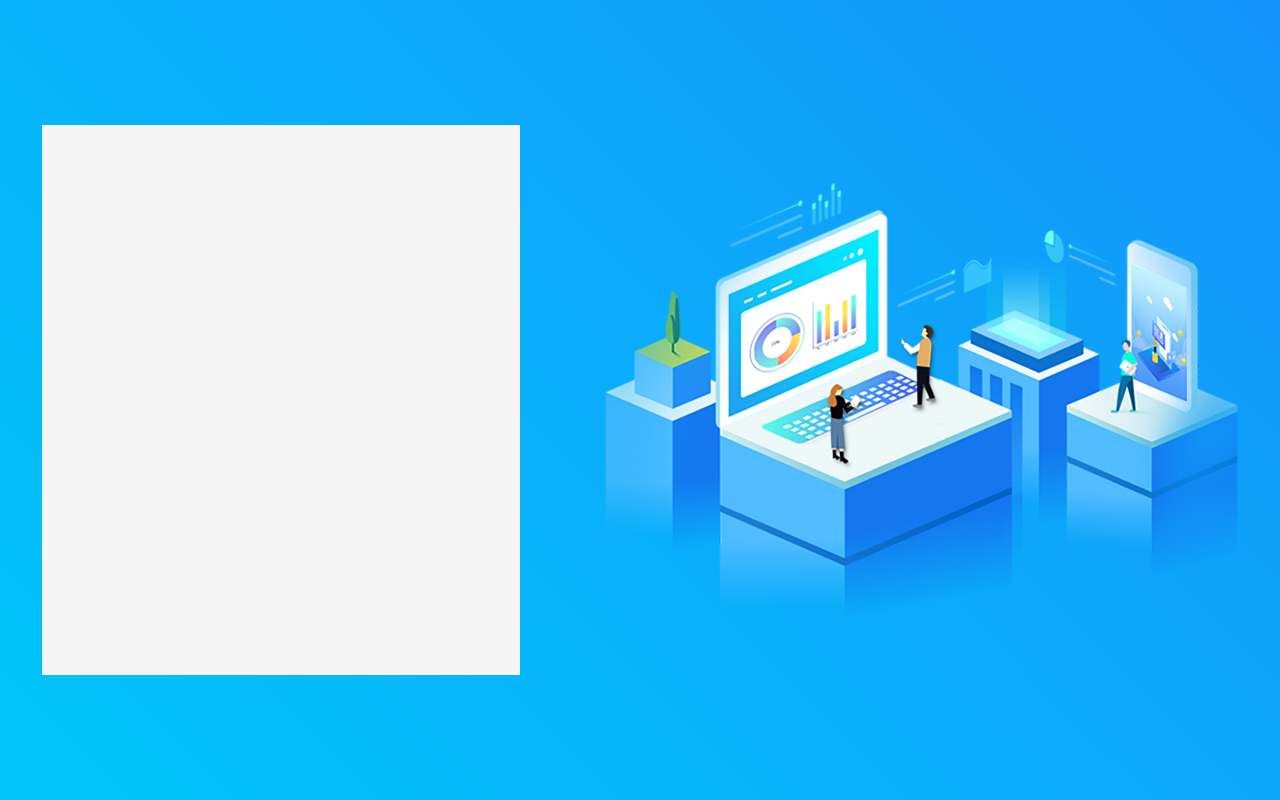
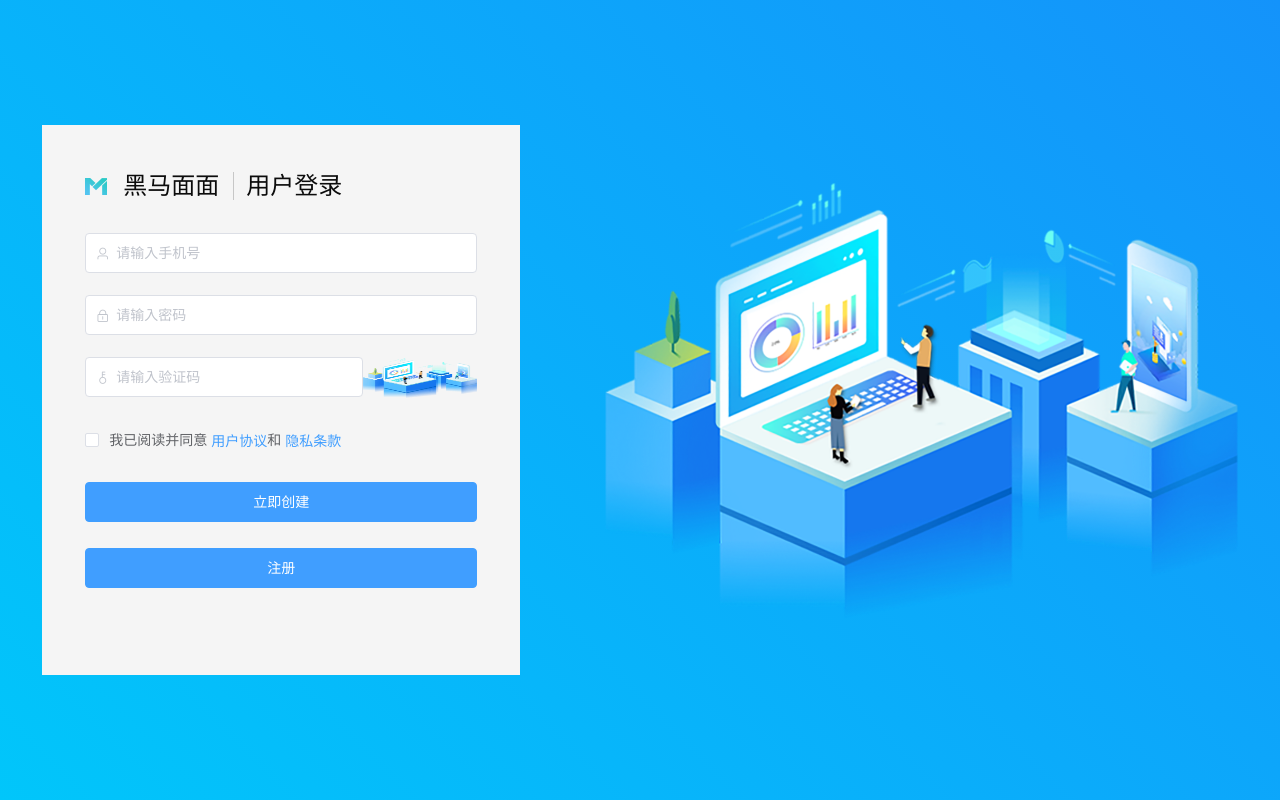
Before and after one commit to MRFEJ/heima47qi02, a Vue app: page /#/login in a window 1280 px wide. Built offline with nearby package versions, Linux system fonts and the light colour scheme.

Commit message:
完成登录页面的基本布局和表单验证

```diff
--- a/src/view/login/login.vue
+++ b/src/view/login/login.vue
@@ -1,12 +1,106 @@
 <template>
   <div class="login">
-    <div class="login-left"></div>
+    <div class="login_left">
+      <div class="login_title">
+        <img class="login_logo" src="./img/login_logo.png" alt />
+        <span class="l_text">黑马面面</span>
+        <span class="l_s"></span>
+        <span class="l_text">用户登录</span>
+      </div>
+      <!-- 表单 -->
+      <el-form :model="form" :rules="rules" ref="form" class="demo-ruleForm">
+        <el-form-item prop="phone">
+          <el-input clearable prefix-icon="el-icon-user" v-model="form.phone" placeholder="请输入手机号"></el-input>
+        </el-form-item>
+        <el-form-item prop="password">
+          <el-input
+            clearable
+            show-password
+            prefix-icon="el-icon-lock"
+            v-model="form.password"
+            placeholder="请输入密码"
+          ></el-input>
+        </el-form-item>
+
+        <el-form-item prop="code">
+          <el-row>
+            <el-col :span="17">
+              <el-input
+                clearable
+                prefix-icon="el-icon-key"
+                v-model="form.code"
+                placeholder="请输入验证码"
+              ></el-input>
+            </el-col>
+            <el-col :span="7">
+              <img class="img_code" src="./img/login_banner_ele.png" alt />
+            </el-col>
+          </el-row>
+        </el-form-item>
+
+        <el-form-item prop="checked">
+          <el-checkbox v-model="form.checked">
+            我已阅读并同意
+            <el-link type="primary">用户协议</el-link>和
+            <el-link type="primary">隐私条款</el-link>
+          </el-checkbox>
+        </el-form-item>
+
+        <el-form-item>
+          <el-row>
+            <el-col>
+              <el-button type="primary" @click="submitForm">立即创建</el-button>
+              <el-button type="primary">注册</el-button>
+            </el-col>
+          </el-row>
+        </el-form-item>
+      </el-form>
+    </div>
     <img src="./img/login_banner_ele.png" alt />
   </div>
 </template>
 
 <script>
-export default {};
+export default {
+  data() {
+    return {
+      form: {
+        phone: "",
+        password: "",
+        code: "",
+        checked: false
+      },
+      rules: {
+        phone: [
+          { required: true, message: "手机号不能为空", trigger: "blur" },
+          { pattern: /0?(13|14|15|18)[0-9]{9}/, message: "手机号格式不正确",trigger:'blur' }
+        ],
+
+        password: [
+          { required: true, message: "密码不能为空", trigger: "blur" },
+          { max: 12, min: 6, message: "密码在6-12位", trigger: "change" }
+        ],
+        code: [{ required: true, message: "验证码不能为空", trigger: "blur" }],
+        checked: [
+          {
+            pattern: /true/,
+            message: "请勾选我已阅读并同意用户协议和隐私条款",
+            trigger: "change"
+          }
+        ]
+      }
+    };
+  },
+  methods: {
+    submitForm() {
+      this.$refs.form.validate(v => {
+        if (v) {
+          alert("登录成功");
+        }
+      });
+    }
+  }
+};
 </script>
 
 <style lang="less">
@@ -21,10 +115,43 @@ export default {};
   display: flex;
   justify-content: space-around;
   align-items: center;
-  .login-left {
+  .login_left {
     width: 478px;
     height: 550px;
     background: rgba(245, 245, 245, 1);
+    padding: 43px;
+    .login_title {
+      display: flex;
+      align-items: center;
+      margin-bottom: 29px;
+      .login_logo {
+        width: 22px;
+        height: 17px;
+        margin-right: 16px;
+      }
+      .l_s {
+        width: 1px;
+        height: 28px;
+        background: rgba(199, 199, 199, 1);
+        margin-left: 14px;
+        margin-right: 12px;
+      }
+      .l_text {
+        font-size: 24px;
+        color: rgba(12, 12, 12, 1);
+      }
+    }
+    .el-button {
+      width: 100%;
+      &:nth-child(2) {
+        margin-left: 0;
+        margin-top: 26px;
+      }
+    }
+    .img_code {
+      width: 100%;
+      height: 40px;
+    }
   }
 }
 html,
```
